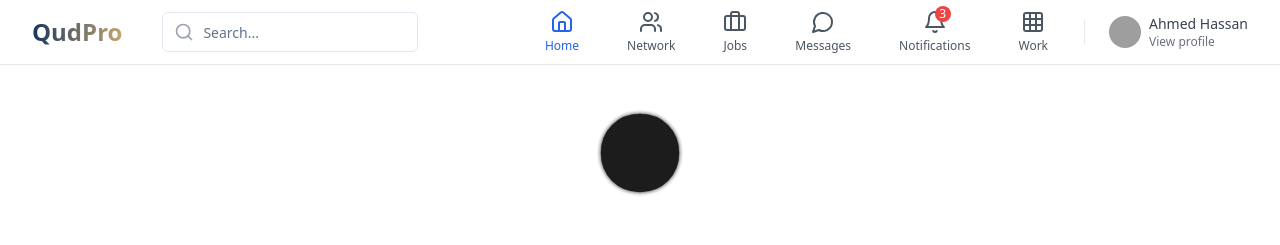
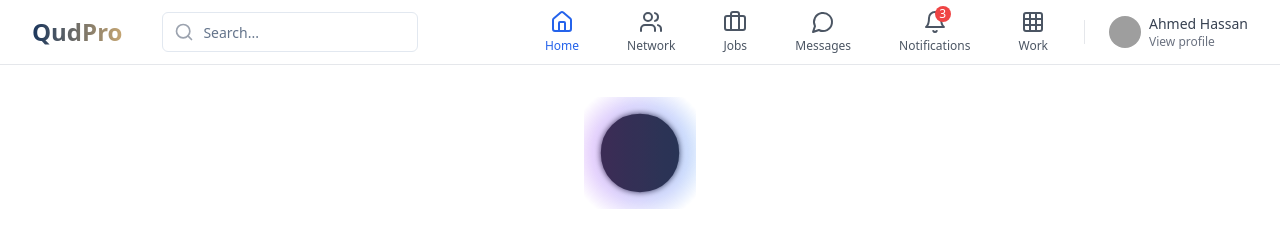
Before and after one commit to Qudsystem/qudpro-connectivity-v004, a React (Vite) app: page / in a window 1280 px wide. Shown: the top 245 px of the page. Built offline with nearby package versions, Linux system fonts and the light colour scheme; grey boxes are pictures that could not be loaded.

Commit message:
Update Logo Background Color
Update the background color of the logo element to be dynamic, similar to the Lovable app.

```diff
--- a/src/components/Logo.tsx
+++ b/src/components/Logo.tsx
@@ -13,22 +13,22 @@ const Logo = () => {
             <stop offset="0%" className="animate-gradient-flow">
               <animate
                 attributeName="stop-color"
-                values="#3B82F6;#10B981;#3B82F6"
-                dur="4s"
+                values="#9b87f5;#7E69AB;#D946EF;#F97316;#0EA5E9;#9b87f5"
+                dur="8s"
                 repeatCount="indefinite"
               />
             </stop>
             <stop offset="100%" className="animate-gradient-flow">
               <animate
                 attributeName="stop-color"
-                values="#10B981;#3B82F6;#10B981"
-                dur="4s"
+                values="#0EA5E9;#9b87f5;#7E69AB;#D946EF;#F97316;#0EA5E9"
+                dur="8s"
                 repeatCount="indefinite"
               />
             </stop>
           </linearGradient>
           <filter id="glow">
-            <feGaussianBlur stdDeviation="2" result="coloredBlur"/>
+            <feGaussianBlur stdDeviation="3" result="coloredBlur"/>
             <feMerge>
               <feMergeNode in="coloredBlur"/>
               <feMergeNode in="SourceGraphic"/>
@@ -64,7 +64,9 @@ const Logo = () => {
           />
         </path>
       </svg>
-      <div className="absolute inset-0 blur-[0.4px] [mask-image:radial-gradient(circle_at_center,rgba(255,255,255,1)_60%,rgba(255,255,255,0)_90%)]"></div>
+      <div className="absolute inset-0 blur-[0.4px] [mask-image:radial-gradient(circle_at_center,rgba(255,255,255,1)_60%,rgba(255,255,255,0)_90%)]">
+        <div className="absolute inset-0 bg-gradient-to-r from-purple-500/30 to-blue-500/30 animate-pulse"></div>
+      </div>
     </div>
   );
 };
```
